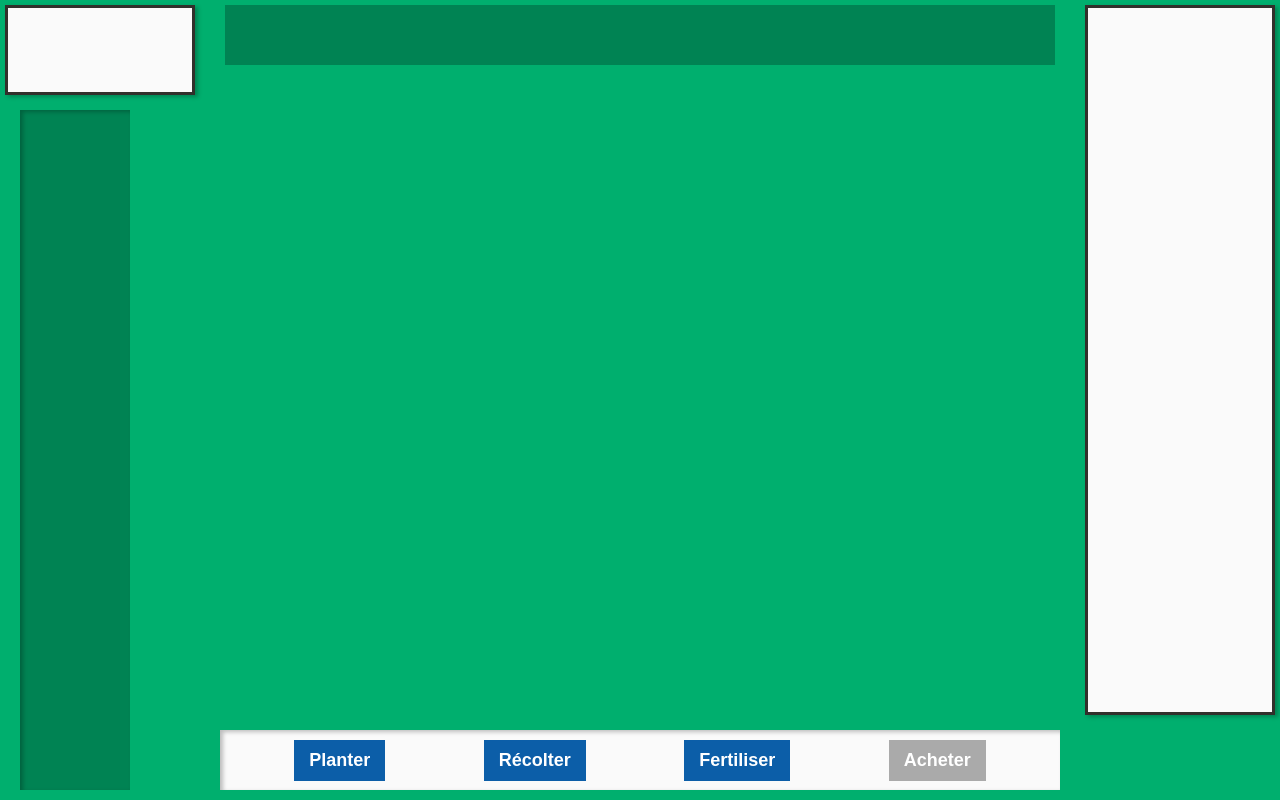
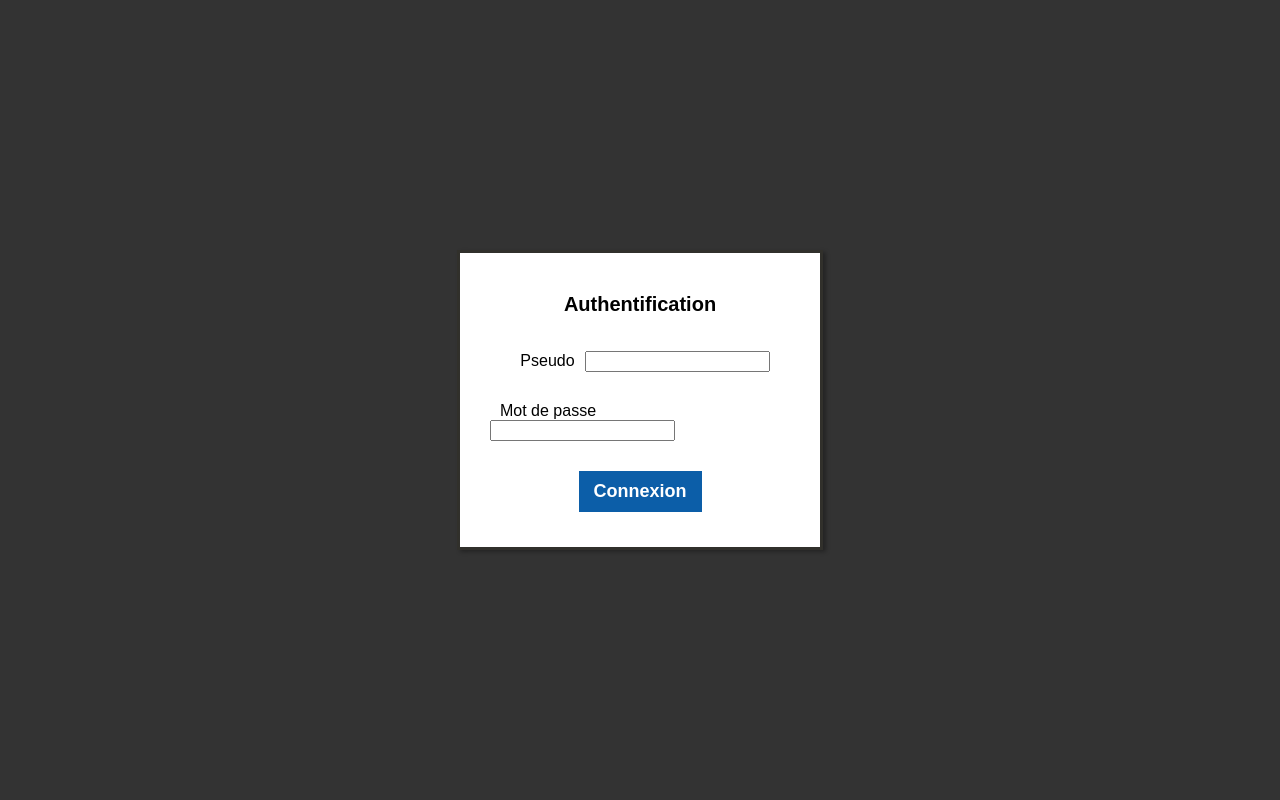
Before and after one commit to arnaudgregoire/FlowerTycoonSimulator, a website: page app/public/index.html in a window 1280 px wide. Drawn offline with Linux system fonts and the light colour scheme.

Commit message:
New login system, (not complete)

```diff
--- a/app/public/css/main.css
+++ b/app/public/css/main.css
@@ -19,8 +19,10 @@ html, body{
   box-sizing: border-box;
   background: #00af6e;
   color: #31302b;
+  opacity: 1;
   overflow: hidden;
 }
+#wrap.hidden{opacity: 0}
 #wrap>div{
   box-sizing: border-box;
 }
@@ -53,7 +55,46 @@ html, body{
 }
 
 
+#overlay{
+  width: 100%;
+  height: 100%;
+  position: absolute;
+  top: 0;
+  left: 0;
+  display: flex;
+  justify-content: center;
+  align-items: center;
+  background: rgba(0,0,0,0.8);
+  z-index: 9999;
+}
 
+#login-box{
+  display: flex;
+  flex-flow: column;
+  justify-content: center;
+  align-items: center;
+  width: 300px;
+  height: auto;
+  padding: 20px 30px;
+  background: #fff;
+  border: 3px solid #31302b;
+  box-shadow: 3px 2px 4px rgba(0,0,0,0.3);
+}
+
+#login-box>div{
+  display: inline;
+  margin: 15px 0;
+}
+#login-box>div:first-child p{
+  margin: 5px auto;
+  font-weight: bold;
+  font-size: 20px;
+  text-align: center;
+}
+
+#login-box label{
+  padding: 0 10px;
+}
 
 #user-info{
   grid-row: first-row / top-row;
@@ -83,7 +124,7 @@ html, body{
   grid-row: bottom-row / last-row;
   grid-column: left-col / right-col;
   margin: 10px 20px;
-  padding: 0 25px;
+  padding: 0 10%;
   display: flex;
   flex-flow: row nowrap;
   justify-content: space-around;
--- a/app/public/index.html
+++ b/app/public/index.html
@@ -17,7 +17,7 @@
 
 <body>
 
-  <div id="wrap">
+  <div id="wrap" class="hidden">
     <div id="user-info">
 
     </div>
@@ -31,19 +31,19 @@
     </div>
 
     <div id="actions">
-      <div class="button" id="plant-button">
+      <div class="button inactive" id="plant-button">
         <p>Planter</p>
       </div>
 
-      <div class="button" id="harvest-button">
+      <div class="button inactive" id="harvest-button">
         <p>Récolter</p>
       </div>
 
-      <div class="button" id="fertilize-button">
+      <div class="button inactive" id="fertilize-button">
         <p>Fertiliser</p>
       </div>
 
-      <div class="button inactive" id="buy-button">
+      <div class="button" id="buy-button">
         <p>Acheter</p>
       </div>
     </div>
@@ -57,5 +57,23 @@
     </div>
   </div>
 
+  <!-- <div class="overlay">
+    <div class="login-box">
+      <div><p>Authentification</p></div>
+      <div>
+        <label for="login-username">Pseudo</label>
+        <input type="text"id="login-name">
+      </div>
+      <div>
+        <label for="login-paswd">Mot de passe</label>
+        <input type="password" id="login-paswd">
+      </div>
+      <div class="button">
+        <p>Connexion</p>
+      </div>
+
+    </div>
+  </div> -->
+
 </body>
 </html>
--- a/app/public/js/informationManager.js
+++ /dev/null
@@ -1,17 +0,0 @@
-class InformationManager{
-    constructor(){
-        this.dom = document.getElementById("informations");
-    }
-
-    clean(){
-        while (this.dom.firstChild) {
-            this.dom.removeChild(this.dom.firstChild);
-        }
-    }
-
-    display(message){
-        this.clean();
-        this.dom.appendChild(document.createTextNode(message));
-    }
-
-}
--- /dev/null
+++ b/app/public/js/login-manager.js
@@ -0,0 +1,59 @@
+(function () {
+  "use strict";
+
+  class LoginManager {
+    constructor(doc) {
+      this.doc = doc;
+    }
+
+    init() {
+      this.doc.body.appendChild(this.createHTML());
+
+      let button = this.doc.querySelector("#login-button");
+      button.addEventListener("click", function () {
+        this.sendLogin();
+      }.bind(this), false);
+    }
+
+    createHTML() {
+      let overlay = this.doc.createElement("div");
+      overlay.id = "overlay";
+
+      overlay.innerHTML = "<div id='login-box'> \
+      <div><p>Authentification</p></div> \
+      <div><label for='login-username'>Pseudo</label><input type='text' id='login-name'></div> \
+      <div><label for='login-paswd'>Mot de passe</label><input type='password' id='login-paswd'></div> \
+      <div class='button' id='login-button'><p>Connexion</p></div> </div>";
+
+      return overlay;
+    }
+
+    /**
+    * Send a new window event with the login info
+    */
+    sendLogin() {
+      let username = this.doc.querySelector("#login-name");
+      let paswd = this.doc.querySelector("#login-paswd");
+      if(username != null && paswd != null) {
+        username = username.value;
+        paswd = paswd.value;
+
+        let event = new CustomEvent(String("sendLogin"), {
+          detail: {
+            username: username,
+            password: paswd
+          }
+        });
+        window.dispatchEvent(event);
+      }
+    }
+
+    remove() {
+      this.doc.querySelector("#wrap").classList.remove("hidden");
+      this.doc.body.removeChild(this.doc.querySelector("#overlay"));
+    }
+  }
+
+
+  window.LoginManager = LoginManager;
+})();
--- a/app/public/js/main.js
+++ b/app/public/js/main.js
@@ -4,41 +4,52 @@ const URL = "localhost:8081/";  // flowertycoonsimulator.herokuapp.com/ ||  loca
 const JS_DEPENDENCIES = [
   "js/utl/asset-loader.js",
   "js/case.js", "js/flower.js", "js/player.js", "js/opponent.js", "js/plante.js", "js/seed.js", "js/terrain.js",
-  "js/informationManager.js", "js/inventoryManager.js", "js/loginManager.js", "js/playerManager.js"
+  "js/login-manager.js", "js/ui-manager.js"
 ];
 
-var player,
+var game,
+    player,
+    farm,
     loginManager,
-    inventoryManager,
-    playerManager,
-    terrain,
-    exampleSocket,
-    informationManager;
+    uiManager,
+    exampleSocket;
 
-var $plant_button, $harvest_button, $buy_button;
+
+window.onload = function () {
+  var jsloader = new JsLoader();
+  jsloader.load(JS_DEPENDENCIES, function () {
+    initSocket();
+    initGame();
+  });
+}
 
 
 function initGame() {
-  player             = new Player();
-  loginManager       = new LoginManager();
-  inventoryManager   = new InventoryManager();
-  playerManager      = new PlayerManager();
-  terrain            = new Terrain();
-  informationManager = new InformationManager();
+  // player       = new Player();
+  // farm         = new Farm();
+  loginManager = new LoginManager(window.document);
+  uiManager    = new UIManager(window.document);
+
+  loginManager.init();
+
+  window.addEventListener("sendLogin", function (e) {
+    tryLogin(e.detail);
+  });
+
+  // game = new Game();
+  // game.start();
 }
 
-function initDOM() {
-  $plant_button = document.querySelector("#plant-button");
-  $harvest_button = document.querySelector("#harvest-button");
-  $fertilize_button = document.querySelector("#fertilize-button");
-  $buy_button = document.querySelector("#buy-button");
+// TODO: This method should be part of the game object, only here for debug
+function tryLogin(info) {
+  console.log(info);
 
-  $plant_button.addEventListener("click", function(){
-    player.planter(player);
-  });
-  $buy_button.addEventListener("click", function(){
-    player.acheter(player);
-  });
+  let success = true;
+  // let success = send(...)
+
+  if(success) {
+    loginManager.remove();
+  }
 }
 
 function initSocket() {
@@ -78,12 +89,3 @@ function send(task,data) {
     return json;
   });
 }
-
-window.onload = function () {
-  var jsloader = new JsLoader();
-  jsloader.load(JS_DEPENDENCIES, function () {
-    initGame();
-    initDOM();
-    initSocket();
-  });
-}
--- /dev/null
+++ b/app/public/js/ui-manager.js
@@ -0,0 +1,119 @@
+(function () {
+  "use strict";
+
+  class IManager {
+    constructor(doc, container) {
+      this.doc = doc;
+      this.container = container;
+    }
+  }
+
+
+
+  class UserManager extends IManager {
+    constructor(doc, container) {
+      super(doc, container);
+      this.username = "";
+      this.usernameHTML = this.doc.createElement("p");
+      this.container.appendChild(this.usernameHTML);
+
+      this.setUsername("");
+    }
+
+    setUsername(name) {
+      this.username = String(name);
+      this.usernameHTML.textContent = String(name);
+    }
+  }
+
+  class InfoManager extends IManager {
+    constructor(doc, container) {
+      super(doc, container);
+    }
+
+    displayInfo(msg) {
+      let p = this.doc.createElement("p");
+      p.classList.add("info-text");
+      p.textContent = String(msg);
+      this.container.appendChild(p);
+    }
+
+    clearInfo() {
+      while (!!this.container.firstElementChild) {
+        this.container.removeChild(this.container.firstElementChild);
+      }
+    }
+  }
+
+  class InventoryManager extends IManager {
+    constructor(doc, container) {
+      super(doc, container);
+      this.money = 0;
+  		this.inventory = [];
+
+      this.inventoryHTML = this.doc.createElement("ul");
+      this.container.appendChild(this.inventoryHTML);
+    }
+  }
+
+  class ActionsManager extends IManager {
+    constructor(doc, container) {
+      super(doc, container);
+
+      this.plant_button = this.doc.querySelector("#plant-button");
+      this.harvest_button = this.doc.querySelector("#harvest-button");
+      this.fertilize_button = this.doc.querySelector("#fertilize-button");
+      this.buy_button = this.doc.querySelector("#buy-button");
+
+      this.plant_button.addEventListener("click", function(){
+        player.planter(player);
+      });
+      this.buy_button.addEventListener("click", function(){
+        player.acheter(player);
+      });
+    }
+  }
+
+  class BoardManager extends IManager {
+    constructor(doc, container) {
+      super(doc, container);
+    }
+  }
+
+
+
+  class UIManager {
+    constructor(doc) {
+      this.document = doc;
+
+      this.userManager = null;
+      this.infoManager = null;
+      this.inventoryManager = null;
+      this.actionsManager = null;
+      this.boardManager = null;
+
+      this.init();
+    }
+
+    init() {
+      this.userManager = new UserManager(this.document, this.document.querySelector("#user-info"));
+      this.infoManager = new InfoManager(this.document, this.document.querySelector("#click-info"));
+      this.inventoryManager = new InventoryManager(this.document, this.document.querySelector("#inventory"));
+      this.actionsManager = new ActionsManager(this.document, this.document.querySelector("#actions"));
+      this.boardManager = new BoardManager(this.document, this.document.querySelector("#leaderboard"));
+    }
+
+    /**
+    * Wrap common child method for a quicker access
+    */
+    displayInfo(msg) {
+      this.infoManager.displayInfo(msg);
+    }
+
+    clearInfo() {
+      this.infoManager.clearInfo();
+    }
+  }
+
+  window.UIManager = UIManager;
+})();
```
Also changed, not shown: app/public/js/trash/inventoryManager.js (renamed from app/public/js/inventoryManager.js), app/public/js/trash/loginManager.js (renamed from app/public/js/loginManager.js).
